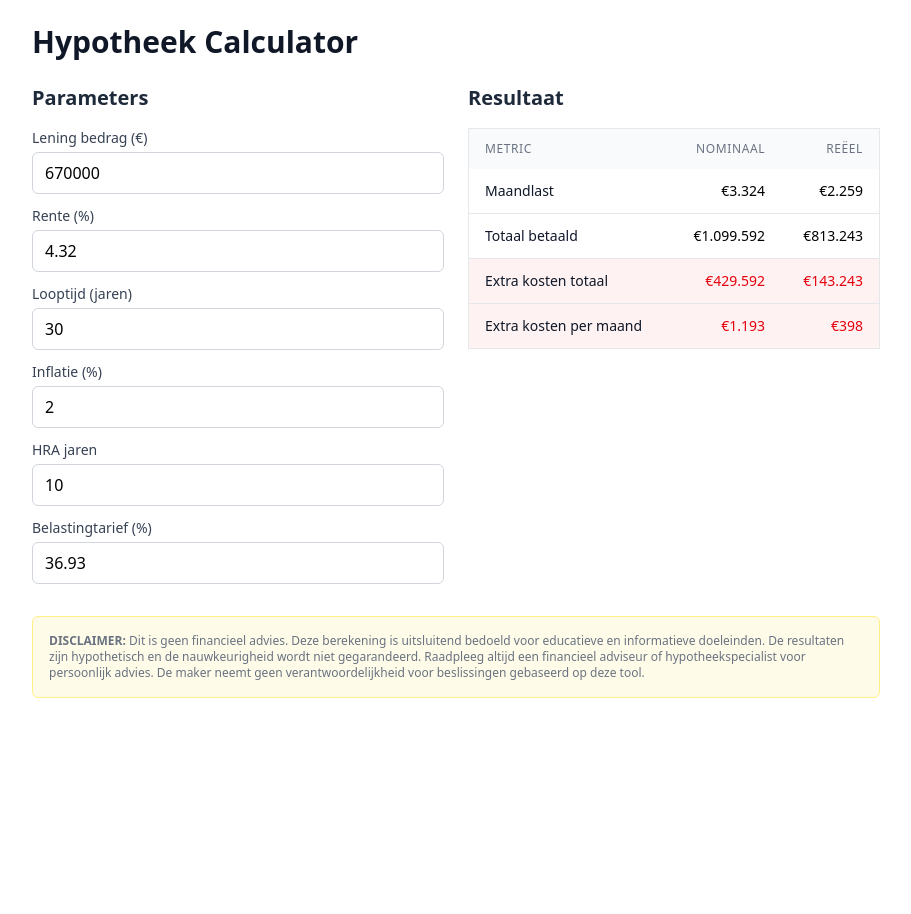
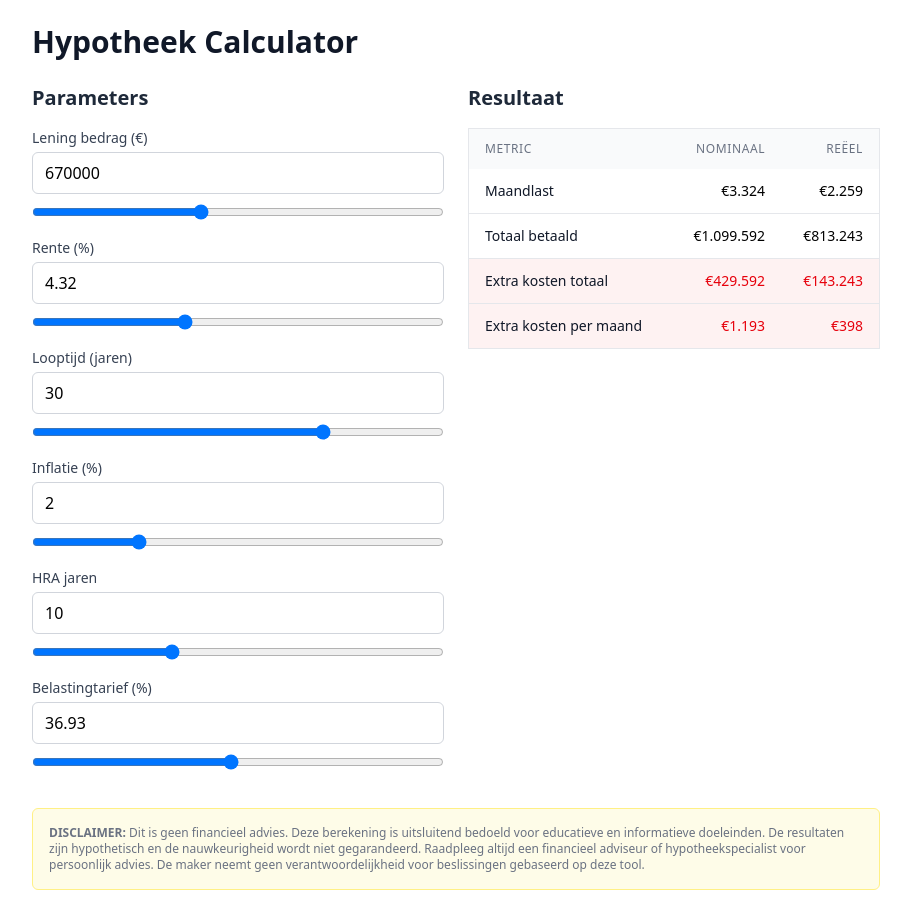
Before and after one commit to qlp/hypotheek, a SvelteKit app: page / in a window 1280 px wide. Shown: the whole page, without its empty margins (184-1095 px from the left). Before the commit the page ends 800 px from the top, so only its background shows below. Built offline with nearby package versions, Linux system fonts and the light colour scheme.

Commit message:
ux improvements

```diff
--- a/src/routes/+page.svelte
+++ b/src/routes/+page.svelte
@@ -14,9 +14,18 @@
 
 	let result: MortgageResult | null = null;
 	let calculating = false;
+	let showCalculating = false;
 
 	function calculate() {
 		calculating = true;
+		showCalculating = false;
+
+		// Toon "Berekenen..." alleen na 200ms
+		const timer = setTimeout(() => {
+			if (calculating) {
+				showCalculating = true;
+			}
+		}, 200);
 
 		const program = Effect.gen(function* () {
 			yield* Effect.sleep('50 millis');
@@ -24,8 +33,10 @@
 		});
 
 		Effect.runPromise(program).then((res) => {
+			clearTimeout(timer);
 			result = res;
 			calculating = false;
+			showCalculating = false;
 		});
 	}
 
@@ -46,6 +57,7 @@
 					<label for="lening" class="block text-sm font-medium text-gray-700 mb-1"
 						>Lening bedrag (€)</label
 					>
+					<div class="space-y-2">
 						<input
 							id="lening"
 							bind:value={inputs.lening}
@@ -53,10 +65,21 @@
 							class="w-full px-3 py-2 border border-gray-300 rounded-md focus:outline-none focus:ring-2 focus:ring-blue-500"
 							oninput={calculate}
 						/>
+						<input
+							bind:value={inputs.lening}
+							type="range"
+							min="100000"
+							max="1500000"
+							step="10000"
+							class="w-full"
+							oninput={calculate}
+						/>
+					</div>
 				</div>
 
 				<div>
 					<label for="rente" class="block text-sm font-medium text-gray-700 mb-1">Rente (%)</label>
+					<div class="space-y-2">
 						<input
 							id="rente"
 							bind:value={inputs.rente}
@@ -65,12 +88,23 @@
 							class="w-full px-3 py-2 border border-gray-300 rounded-md focus:outline-none focus:ring-2 focus:ring-blue-500"
 							oninput={calculate}
 						/>
+						<input
+							bind:value={inputs.rente}
+							type="range"
+							min="1"
+							max="10"
+							step="0.1"
+							class="w-full"
+							oninput={calculate}
+						/>
+					</div>
 				</div>
 
 				<div>
 					<label for="looptijd" class="block text-sm font-medium text-gray-700 mb-1"
 						>Looptijd (jaren)</label
 					>
+					<div class="space-y-2">
 						<input
 							id="looptijd"
 							bind:value={inputs.looptijdJaren}
@@ -78,12 +112,23 @@
 							class="w-full px-3 py-2 border border-gray-300 rounded-md focus:outline-none focus:ring-2 focus:ring-blue-500"
 							oninput={calculate}
 						/>
+						<input
+							bind:value={inputs.looptijdJaren}
+							type="range"
+							min="5"
+							max="40"
+							step="1"
+							class="w-full"
+							oninput={calculate}
+						/>
+					</div>
 				</div>
 
 				<div>
 					<label for="inflatie" class="block text-sm font-medium text-gray-700 mb-1"
 						>Inflatie (%)</label
 					>
+					<div class="space-y-2">
 						<input
 							id="inflatie"
 							bind:value={inputs.inflatie}
@@ -92,10 +137,21 @@
 							class="w-full px-3 py-2 border border-gray-300 rounded-md focus:outline-none focus:ring-2 focus:ring-blue-500"
 							oninput={calculate}
 						/>
+						<input
+							bind:value={inputs.inflatie}
+							type="range"
+							min="0"
+							max="8"
+							step="0.1"
+							class="w-full"
+							oninput={calculate}
+						/>
+					</div>
 				</div>
 
 				<div>
 					<label for="hra" class="block text-sm font-medium text-gray-700 mb-1">HRA jaren</label>
+					<div class="space-y-2">
 						<input
 							id="hra"
 							bind:value={inputs.hraJaren}
@@ -103,12 +159,23 @@
 							class="w-full px-3 py-2 border border-gray-300 rounded-md focus:outline-none focus:ring-2 focus:ring-blue-500"
 							oninput={calculate}
 						/>
+						<input
+							bind:value={inputs.hraJaren}
+							type="range"
+							min="0"
+							max="30"
+							step="1"
+							class="w-full"
+							oninput={calculate}
+						/>
+					</div>
 				</div>
 
 				<div>
 					<label for="belasting" class="block text-sm font-medium text-gray-700 mb-1"
 						>Belastingtarief (%)</label
 					>
+					<div class="space-y-2">
 						<input
 							id="belasting"
 							bind:value={inputs.belastingtarief}
@@ -117,6 +184,16 @@
 							class="w-full px-3 py-2 border border-gray-300 rounded-md focus:outline-none focus:ring-2 focus:ring-blue-500"
 							oninput={calculate}
 						/>
+						<input
+							bind:value={inputs.belastingtarief}
+							type="range"
+							min="20"
+							max="55"
+							step="0.1"
+							class="w-full"
+							oninput={calculate}
+						/>
+					</div>
 				</div>
 			</div>
 		</div>
@@ -124,7 +201,7 @@
 		<div class="space-y-4">
 			<h2 class="text-xl font-semibold text-gray-800">Resultaat</h2>
 
-			{#if calculating}
+			{#if showCalculating}
 				<div class="text-blue-600">Berekenen...</div>
 			{:else if result}
 				<div class="overflow-x-auto">
```
Lines whose indentation alone changed are shown as unchanged.
